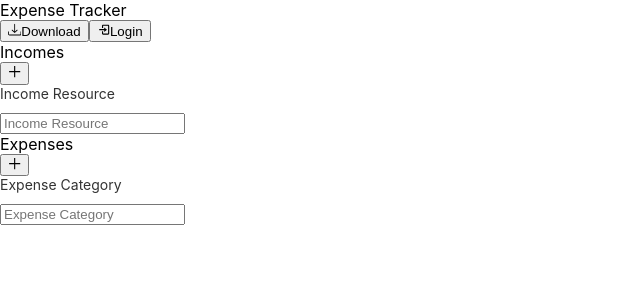
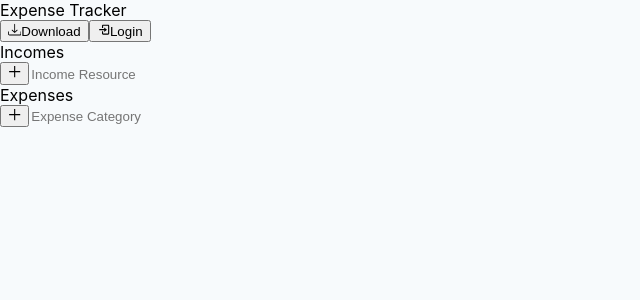
Before and after one commit to byessilyurt/expense-tracker, a React (Create React App) app: page / in a window 1280 px wide. Shown: the top 300 px of the page, without its empty margins (0-640 px from the left). Built offline with nearby package versions, Linux system fonts and the light colour scheme.

Commit message:
style update

```diff
--- a/package.json
+++ b/package.json
@@ -8,6 +8,7 @@
     "@testing-library/user-event": "^13.5.0",
     "react": "^18.2.0",
     "react-dom": "^18.2.0",
+    "react-icons": "^4.4.0",
     "react-scripts": "5.0.1",
     "web-vitals": "^2.1.4"
   },
--- a/src/components/Input.jsx
+++ b/src/components/Input.jsx
@@ -1,23 +1,15 @@
 import React from "react";
 
 function Input({ type, placeholder, value, onChange, style }) {
+  console.log(style);
   return (
     <>
-      <label
-        style={{
-          display: "block",
-          marginBottom: "10px",
-          fontSize: "14px",
-          color: "#333",
-        }}
-      >
-        {placeholder}
-      </label>
       <input
         type={type}
         placeholder={placeholder}
         value={value}
         onChange={onChange}
+        style={style}
       />
     </>
   );
--- a/src/index.css
+++ b/src/index.css
@@ -3,6 +3,7 @@
 @tailwind utilities;
 
 body {
+  background-color: #f7fafc;
   margin: 0;
   padding:0;
   font-family: -apple-system, BlinkMacSystemFont, 'Segoe UI', 'Roboto', 'Oxygen',
```
Also changed, not shown: 1 other file (tests, documents, lock files or other folders).
